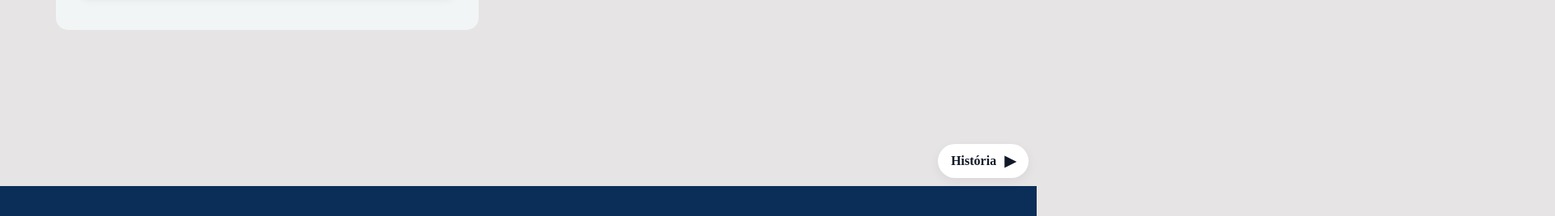
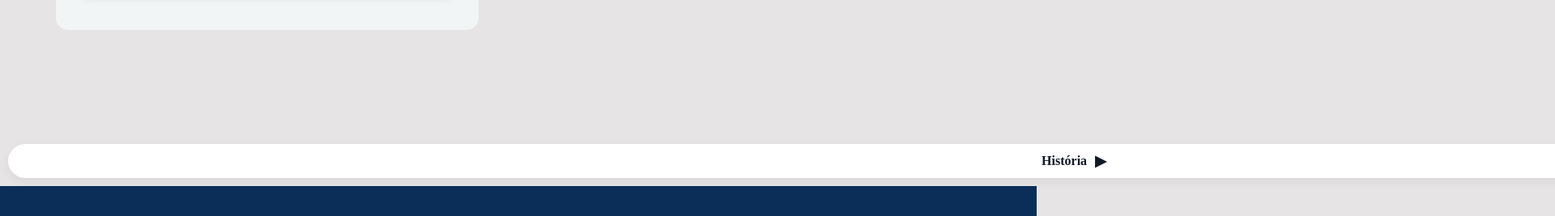
Before and after one commit to PingoGB/site-amostra-dinho, a plain HTML site: page index.html in a window 1280 px wide. Shown: the part 1700-1967 px from the top of the page at 81% size, 1920 px wide, since content can reach past the window. Drawn offline with Linux system fonts and the light colour scheme.

Commit message:
Project completed

```diff
--- a/historia.css
+++ b/historia.css
@@ -372,8 +372,10 @@ body{
   text-decoration: none;
   color: #111827;
   font-weight: 600;
-  box-shadow: 0 4px 14px rgba(0, 0, 0, .06);
+  box-shadow: 0 4px 14px rgba(0,0,0,.06);
   transition: transform .15s ease, box-shadow .15s ease, background .15s ease;
+  margin-right: 130px;
+  margin-left: 130px;
 }
 
 .botao:hover {
--- a/index.css
+++ b/index.css
@@ -284,19 +284,21 @@ body {
     padding: 10px;
   }
   .botao{
-    display:inline-flex;
-    align-items:center;
-    gap:10px;
-    padding: 10px 16px;
-    background:#fff;
-    border:1px solid var(--anel);
-    border-radius: 999px;
-    text-decoration:none;
-    color:#111827;
-    font-weight:600;
-    box-shadow: 0 4px 14px rgba(0,0,0,.06);
-    transition: transform .15s ease, box-shadow .15s ease, background .15s ease;
-    margin-left: auto; /* Alinha o botão à direita */
+  display: inline-flex;
+  align-items: center;
+  gap: 10px;
+  padding: 10px 16px;
+  background: #fff;
+  border: 1px solid var(--anel);
+  border-radius: 999px;
+  text-decoration: none;
+  color: #111827;
+  font-weight: 600;
+  box-shadow: 0 4px 14px rgba(0,0,0,.06);
+  transition: transform .15s ease, box-shadow .15s ease, background .15s ease;
+  min-width: 2600px; /* Adicionado para largura igual aos cards */
+  justify-content: center; /* Centraliza o texto */
+
   }
   .botao:hover{
     transform: translateY(-2px);
```
Also changed, not shown: historia.html (+1 -1 lines).
